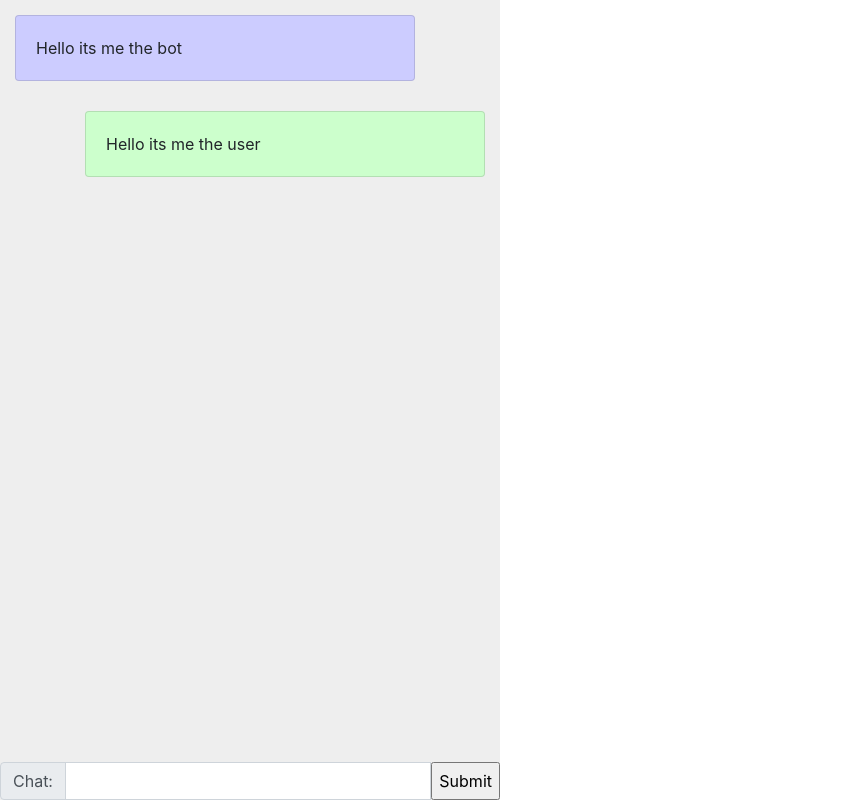
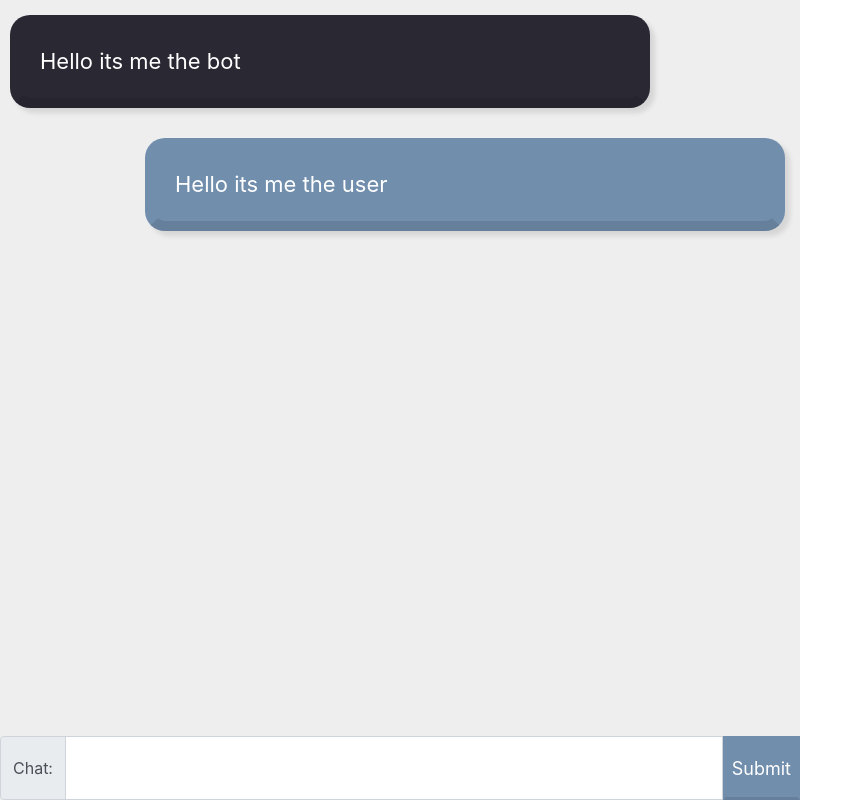
Before and after one commit to Ovakefali13/buerro, a website: page frontend/www/index.html in a window 1280 px wide. Shown: the whole page, without its empty margins (0-863 px from the left). Drawn offline with nearby package versions, Linux system fonts and the light colour scheme.

Commit message:
Frontend CSS update

```diff
--- a/frontend/www/index.html
+++ b/frontend/www/index.html
@@ -18,12 +18,12 @@
       <div id="chatbubbles" class="bubblecontainer">
 
       </div>
-      <div class="input-group stay-bottom">
+      <div class="input-group stay-bottom chat-input">
           <div class="input-group-prepend">
               <span class="input-group-text">Chat:</span>
           </div>
-          <input type=text id="prompt_input" class="form-control" aria-label="With textarea"></textarea>
-          <input id="submit-btn" type="submit">
+          <input type=text id="prompt_input" class="form-control chat-input-field" aria-label="With textarea"></textarea>
+          <input id="submit-btn" class="chat-send-button" type="submit">
       </div>
     </div>
   </body>
--- a/frontend/www/style.css
+++ b/frontend/www/style.css
@@ -1,22 +1,30 @@
 .bubble {
     margin:15px;
     width:80%;
+    border: solid transparent;
+    border-bottom-color: rgb(0, 0, 0, 0.1);
+    border-width: 10px;
+    margin-left: 10px;
+    border-radius: 20px;
+    color:white;
+    box-shadow: 5px 5px 5px rgb(0,0,0,0.1);
+    font-size:22px;
 }
 
 .bubble-bot {
-    background-color:#CCF;
+    background-color:#2A2833;
     float:left;
 }
 
 .bubble-user {
-    background-color:#CFC;
+    background-color:#718FAD;
     float:right;
 }
 
 .chatcontainer {
     position:relative;
     width: 100%;
-    max-width:500px;
+    max-width:800px;
     height:100%;
     background-color:#EEE;
 }
@@ -40,3 +48,21 @@ body {
     height:90%;
     overflow: scroll;
 }
+
+.chat-input {
+    height:8%;
+    font-size:18px;
+}
+
+.chat-input-field {
+    height:100%;
+    font-size:18px;
+}
+
+.chat-send-button {
+    height:100%;
+    border: solid transparent;
+    border-bottom-color: rgb(0, 0, 0, 0.1);
+    color:white;font-size:18px;
+    background-color:#718FAD;
+}
```
